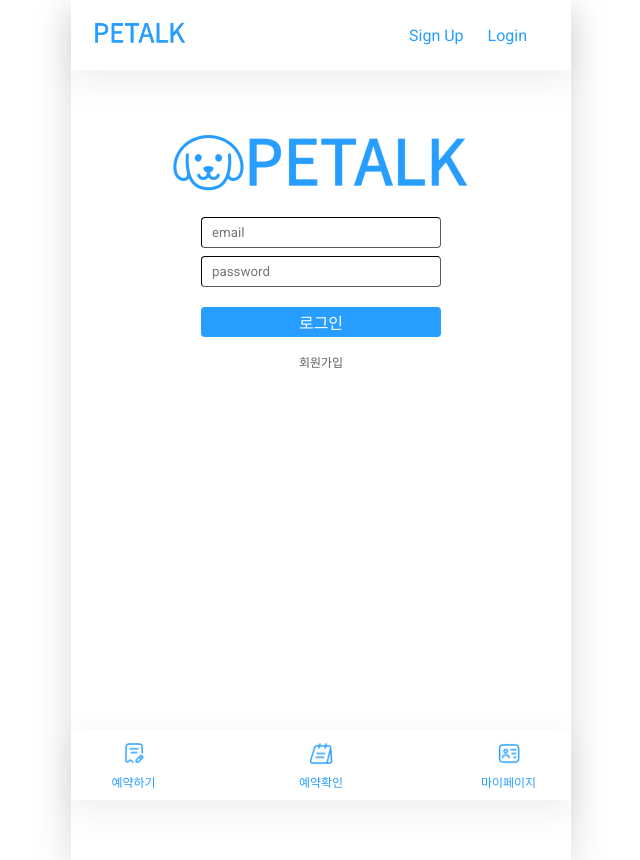
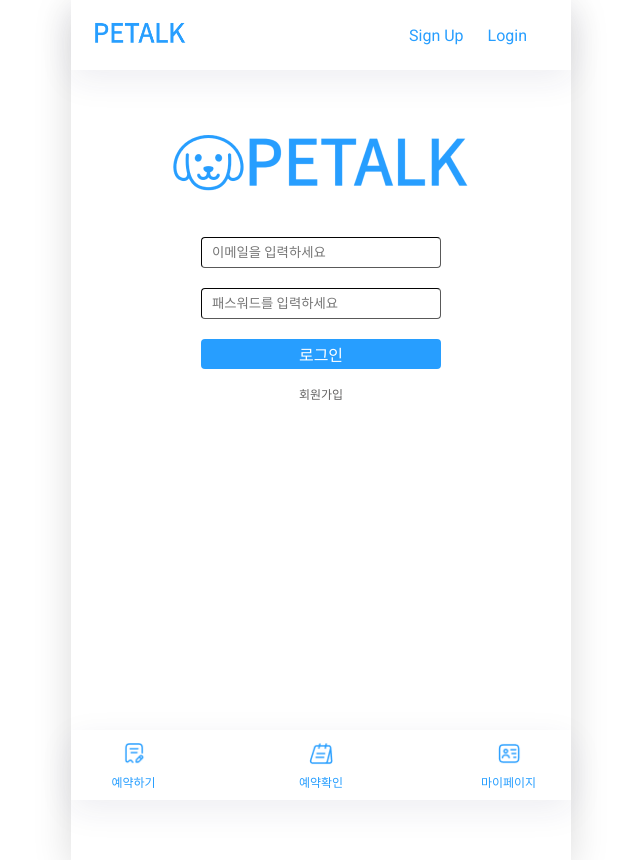
Before and after one commit to rbgud4226/Codestates_032_main, a React (Create React App) app in the folder client/: page /members in a window 1280 px wide. Shown: the whole page, without its empty margins (319-959 px from the left). Built offline with nearby package versions, Linux system fonts and the light colour scheme.

Commit message:
css수정

```diff
--- a/client/src/component/Login/LoginForm.tsx
+++ b/client/src/component/Login/LoginForm.tsx
@@ -68,18 +68,18 @@ const LoginForm = () => {
     <LoginContainer>
       <LForm onSubmit={handleSubmit(loginHdr)}>
         <InputWrapper>
-          <TextInput placeholder="email" {...register("email")} />
+          <TextInput placeholder="이메일을 입력하세요" {...register("email")} />
           {!errors.email ? "" : <ErrMsg>{errors?.email?.message}</ErrMsg>}
         </InputWrapper>
         <InputWrapper>
           <TextInput
-            placeholder="password"
+            placeholder="패스워드를 입력하세요"
             type="password"
             {...register("password")}
           />
           {!errors.password ? "" : <ErrMsg>{errors?.password?.message}</ErrMsg>}
         </InputWrapper>
-        <div style={{ marginTop: "12px", width: "100%" }}>
+        <div style={{ marginTop: "20px", width: "100%" }}>
           <LargeBtn name={"로그인"} />
         </div>
         <ErrMsg>{errorMsg}</ErrMsg>
@@ -107,7 +107,7 @@ const LForm = styled.form`
 `;
 const InputWrapper = styled.div`
   width: 100%;
-  margin-bottom: 8px;
+  margin-top: 20px;
 `;
 
 export const TextInput = styled.input`
```
